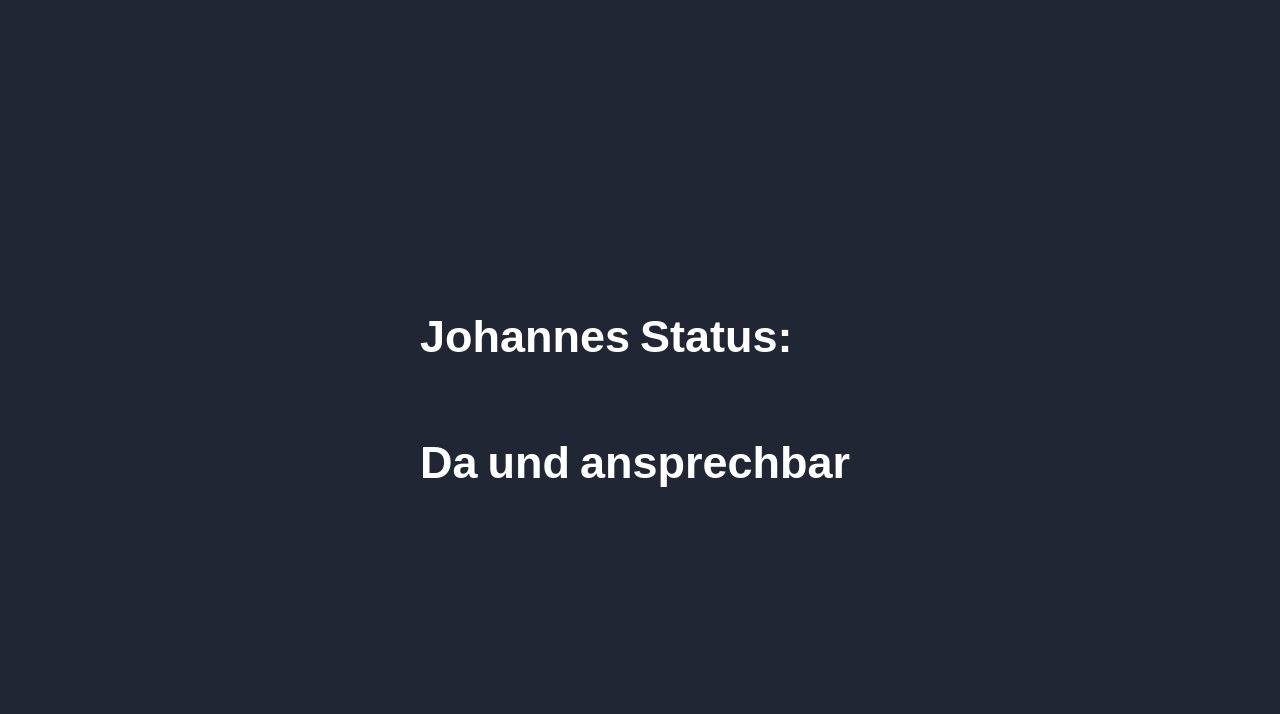
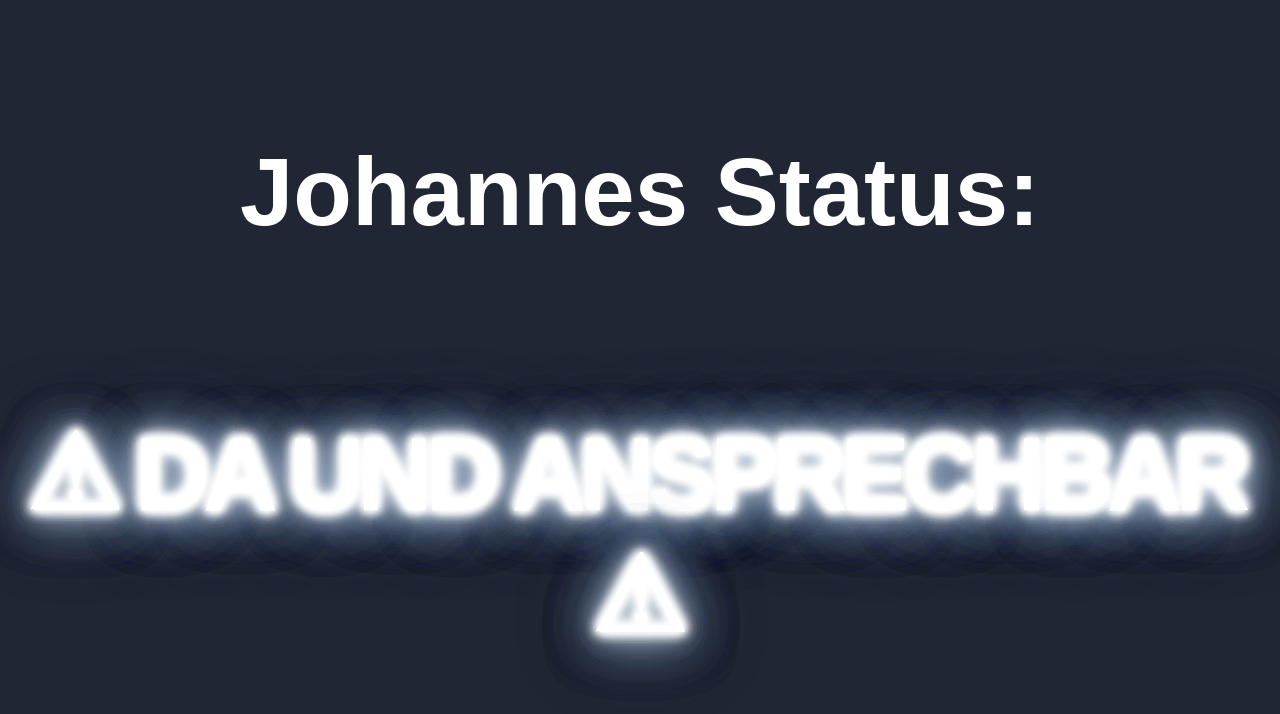
Before and after one commit to computerextra/statusDisplay, a React (Vite) app: page / in a window 1280 px wide. Shown: the top 714 px of the page. Built offline with nearby package versions, Linux system fonts and the light colour scheme.

Commit message:
Einmal neu

```diff
--- a/src/Afk.tsx
+++ b/src/Afk.tsx
@@ -1,5 +1,9 @@
 import Text from "./Components/Text";
 
 export default function Afk() {
-  return <Text text="Weg" />;
+  return (
+    <>
+      <Text text="⚠ Weg ⚠" />
+    </>
+  );
 }
--- a/src/Components/Text.tsx
+++ b/src/Components/Text.tsx
@@ -1,23 +1,9 @@
-import { useEffect } from "react";
-
 export default function Text({ text }: { text: string }) {
-  useEffect(() => {
-    const glitch = document.querySelector(".glitch");
-    if (glitch == null) return;
-
-    setInterval(() => {
-      glitch.classList.toggle("glitch--v1");
-      setTimeout(() => {
-        glitch.classList.toggle("glitch--v2");
-      }, 1000);
-    }, 5000);
-  }, []);
-
   return (
     <>
       <h2
         data-text={text.split("").reverse().join("")}
-        className="glitch glitch--v1"
+        className="area"
         style={{ paddingRight: "10px" }}
       >
         {text}
--- a/src/Components/text.css
+++ /dev/null
@@ -1,298 +0,0 @@
-body {
-  background: black;
-  font-family: "Oswald", sans-serif;
-  font-style: italic;
-}
-
-.container {
-  position: absolute;
-  transform: translate(-50%, -50%);
-  top: 40%;
-  left: 50%;
-}
-
-.glitch,
-.glow {
-  color: #dfbfbf;
-  position: relative;
-  font-size: 9vw;
-  animation: glitch 5s 5s infinite;
-}
-
-.glitch::before,
-.glow::before {
-  content: attr(data-text);
-  position: absolute;
-  left: -2px;
-  text-shadow: -5px 0 magenta;
-  background: black;
-  overflow: hidden;
-  top: 0;
-  animation: noise-1 3s linear infinite alternate-reverse,
-    glitch 5s 5.05s infinite;
-}
-
-.glitch::after,
-.glow::after {
-  content: attr(data-text);
-  position: absolute;
-  left: 2px;
-  text-shadow: -5px 0 lightgreen;
-  background: black;
-  overflow: hidden;
-  top: 0;
-  animation: noise-2 3s linear infinite alternate-reverse, glitch 5s 5s infinite;
-}
-
-@keyframes glitch {
-  1% {
-    transform: rotateX(10deg) skewX(90deg);
-  }
-  2% {
-    transform: rotateX(0deg) skewX(0deg);
-  }
-}
-@keyframes noise-1 {
-  3.3333333333% {
-    clip-path: inset(7px 0 69px 0);
-  }
-  6.6666666667% {
-    clip-path: inset(31px 0 22px 0);
-  }
-  10% {
-    clip-path: inset(25px 0 15px 0);
-  }
-  13.3333333333% {
-    clip-path: inset(3px 0 94px 0);
-  }
-  16.6666666667% {
-    clip-path: inset(71px 0 3px 0);
-  }
-  20% {
-    clip-path: inset(13px 0 20px 0);
-  }
-  23.3333333333% {
-    clip-path: inset(93px 0 1px 0);
-  }
-  26.6666666667% {
-    clip-path: inset(76px 0 7px 0);
-  }
-  30% {
-    clip-path: inset(81px 0 15px 0);
-  }
-  33.3333333333% {
-    clip-path: inset(70px 0 22px 0);
-  }
-  36.6666666667% {
-    clip-path: inset(86px 0 14px 0);
-  }
-  40% {
-    clip-path: inset(35px 0 61px 0);
-  }
-  43.3333333333% {
-    clip-path: inset(7px 0 55px 0);
-  }
-  46.6666666667% {
-    clip-path: inset(96px 0 1px 0);
-  }
-  50% {
-    clip-path: inset(73px 0 18px 0);
-  }
-  53.3333333333% {
-    clip-path: inset(6px 0 91px 0);
-  }
-  56.6666666667% {
-    clip-path: inset(22px 0 46px 0);
-  }
-  60% {
-    clip-path: inset(46px 0 5px 0);
-  }
-  63.3333333333% {
-    clip-path: inset(64px 0 32px 0);
-  }
-  66.6666666667% {
-    clip-path: inset(83px 0 13px 0);
-  }
-  70% {
-    clip-path: inset(11px 0 88px 0);
-  }
-  73.3333333333% {
-    clip-path: inset(13px 0 64px 0);
-  }
-  76.6666666667% {
-    clip-path: inset(47px 0 30px 0);
-  }
-  80% {
-    clip-path: inset(61px 0 39px 0);
-  }
-  83.3333333333% {
-    clip-path: inset(73px 0 7px 0);
-  }
-  86.6666666667% {
-    clip-path: inset(57px 0 20px 0);
-  }
-  90% {
-    clip-path: inset(35px 0 49px 0);
-  }
-  93.3333333333% {
-    clip-path: inset(97px 0 4px 0);
-  }
-  96.6666666667% {
-    clip-path: inset(49px 0 18px 0);
-  }
-  100% {
-    clip-path: inset(74px 0 17px 0);
-  }
-}
-@keyframes noise-2 {
-  0% {
-    clip-path: inset(28px 0 36px 0);
-  }
-  3.3333333333% {
-    clip-path: inset(38px 0 17px 0);
-  }
-  6.6666666667% {
-    clip-path: inset(89px 0 2px 0);
-  }
-  10% {
-    clip-path: inset(4px 0 51px 0);
-  }
-  13.3333333333% {
-    clip-path: inset(23px 0 21px 0);
-  }
-  16.6666666667% {
-    clip-path: inset(85px 0 4px 0);
-  }
-  20% {
-    clip-path: inset(58px 0 27px 0);
-  }
-  23.3333333333% {
-    clip-path: inset(67px 0 17px 0);
-  }
-  26.6666666667% {
-    clip-path: inset(56px 0 1px 0);
-  }
-  30% {
-    clip-path: inset(88px 0 10px 0);
-  }
-  33.3333333333% {
-    clip-path: inset(20px 0 4px 0);
-  }
-  36.6666666667% {
-    clip-path: inset(17px 0 33px 0);
-  }
-  40% {
-    clip-path: inset(1px 0 80px 0);
-  }
-  43.3333333333% {
-    clip-path: inset(75px 0 14px 0);
-  }
-  46.6666666667% {
-    clip-path: inset(37px 0 22px 0);
-  }
-  50% {
-    clip-path: inset(42px 0 59px 0);
-  }
-  53.3333333333% {
-    clip-path: inset(37px 0 17px 0);
-  }
-  56.6666666667% {
-    clip-path: inset(8px 0 70px 0);
-  }
-  60% {
-    clip-path: inset(35px 0 53px 0);
-  }
-  63.3333333333% {
-    clip-path: inset(7px 0 42px 0);
-  }
-  66.6666666667% {
-    clip-path: inset(48px 0 23px 0);
-  }
-  70% {
-    clip-path: inset(23px 0 65px 0);
-  }
-  73.3333333333% {
-    clip-path: inset(77px 0 8px 0);
-  }
-  76.6666666667% {
-    clip-path: inset(47px 0 51px 0);
-  }
-  80% {
-    clip-path: inset(80px 0 2px 0);
-  }
-  83.3333333333% {
-    clip-path: inset(77px 0 12px 0);
-  }
-  86.6666666667% {
-    clip-path: inset(64px 0 7px 0);
-  }
-  90% {
-    clip-path: inset(66px 0 29px 0);
-  }
-  93.3333333333% {
-    clip-path: inset(75px 0 12px 0);
-  }
-  96.6666666667% {
-    clip-path: inset(10px 0 90px 0);
-  }
-  100% {
-    clip-path: inset(48px 0 2px 0);
-  }
-}
-.scanlines {
-  overflow: hidden;
-  mix-blend-mode: difference;
-}
-
-.scanlines::before {
-  content: "";
-  position: absolute;
-  width: 100%;
-  height: 100%;
-  top: 0;
-  left: 0;
-  background: repeating-linear-gradient(
-    to bottom,
-    transparent 0%,
-    rgba(255, 255, 255, 0.05) 0.5%,
-    transparent 1%
-  );
-  animation: fudge 7s ease-in-out alternate infinite;
-}
-
-@keyframes fudge {
-  from {
-    transform: translate(0px, 0px);
-  }
-  to {
-    transform: translate(0px, 2%);
-  }
-}
-.glow {
-  text-shadow: 0 0 1000px #dfbfbf;
-  color: transparent;
-  position: absolute;
-  top: 0;
-}
-
-.subtitle {
-  font-family: Arial, Helvetica, sans-serif;
-  font-weight: 100;
-  font-size: 0.8vw;
-  color: rgba(165, 141, 141, 0.4);
-  text-transform: uppercase;
-  letter-spacing: 1em;
-  text-align: center;
-  position: absolute;
-  left: 17%;
-  animation: glitch-2 5s 5.02s infinite;
-}
-
-@keyframes glitch-2 {
-  1% {
-    transform: rotateX(10deg) skewX(70deg);
-  }
-  2% {
-    transform: rotateX(0deg) skewX(0deg);
-  }
-}
--- a/src/Da.tsx
+++ b/src/Da.tsx
@@ -1,11 +1,5 @@
 import Text from "./Components/Text";
 
 export default function Da() {
-  return (
-    <div style={{ display: "flex" }}>
-      <Text text="Da" />
-      <Text text="und" />
-      <Text text="ansprechbar" />
-    </div>
-  );
+  return <Text text="⚠ Da und ansprechbar ⚠" />;
 }
--- a/src/Dnd.tsx
+++ b/src/Dnd.tsx
@@ -1,9 +1,5 @@
 import Text from "./Components/Text";
 
 export default function Dnd() {
-  return (
-    <div style={{ display: "flex" }}>
-      <Text text="Beschäftigt" />
-    </div>
-  );
+  return <Text text="⚠ Beschäftigt ⚠" />;
 }
--- a/src/Essen.tsx
+++ b/src/Essen.tsx
@@ -1,9 +1,5 @@
 import Text from "./Components/Text";
 
 export default function Essen() {
-  return (
-    <div style={{ display: "flex" }}>
-      <Text text="Essen" />
-    </div>
-  );
+  return <Text text="⚠ Essen ⚠" />;
 }
--- a/src/Rauchen.tsx
+++ b/src/Rauchen.tsx
@@ -1,9 +1,5 @@
 import Text from "./Components/Text";
 
 export default function Rauchen() {
-  return (
-    <div style={{ display: "flex" }}>
-      <Text text="Rauchen" />
-    </div>
-  );
+  return <Text text="⚠ Rauchen ⚠" />;
 }
--- a/src/Tel.tsx
+++ b/src/Tel.tsx
@@ -1,9 +1,5 @@
 import Text from "./Components/Text";
 
 export default function Tel() {
-  return (
-    <div style={{ display: "flex" }}>
-      <Text text="Telefonieren" />
-    </div>
-  );
+  return <Text text="⚠ Telefonieren ⚠" />;
 }
--- a/src/index.css
+++ b/src/index.css
@@ -7,156 +7,47 @@ html {
   font-family: "Montserrat", sans-serif;
 }
 
-.glitch {
-  color: #fff;
-  position: relative;
-  color: #fff;
-  mix-blend-mode: lighten;
-  font-size: 45px;
-}
-.glitch--v1:before {
-  -webkit-animation: glitch--v2 2.2s linear;
-  animation: glitch--v2 2.2s linear;
-  -webkit-animation-iteration-count: infinite;
-  animation-iteration-count: infinite;
-  -webkit-animation-delay: 0.115s;
-  animation-delay: 0.115s;
-}
-.glitch--v1:after {
-  -webkit-animation: glitch-anim-1 2s linear;
-  animation: glitch-anim-1 2s linear;
-  -webkit-animation-iteration-count: infinite;
-  animation-iteration-count: infinite;
-  -webkit-animation-delay: 0.055s;
-  animation-delay: 0.055s;
-}
-.glitch--v2:before {
-  -webkit-animation: glitch-anim-1 1.4s ease;
-  animation: glitch-anim-2 1.4s ease;
-  -webkit-animation-iteration-count: infinite;
-  animation-iteration-count: infinite;
-  -webkit-animation-delay: 0.315s;
-  animation-delay: 0.315s;
-}
-.glitch--v2:after {
-  -webkit-animation: glitch--v2 1.2s linear;
-  animation: glitch--v2 1.2s linear;
-  -webkit-animation-iteration-count: infinite;
-  animation-iteration-count: infinite;
-  -webkit-animation-delay: 0.55s;
-  animation-delay: 0.55s;
-}
-.glitch:after,
-.glitch:before {
-  font-size: 45px;
-  content: attr(data-text);
-  position: absolute;
-  top: 0;
-  width: 100%;
-  background: #000;
-  clip: rect(0, 0, 0, 0);
-}
-.glitch:before {
-  left: -2px;
-  text-shadow: 3px 0 rgba(252, 77, 122, 0.75);
-}
-.glitch:after {
-  left: 2px;
-  text-shadow: -3px 0 rgba(51, 60, 255, 0.8);
+.container {
+  display: flex;
+  flex-direction: column;
+  justify-items: center;
+  justify-content: center;
+  align-items: center;
 }
 
-@-webkit-keyframes glitch--v2 {
-  0% {
-    clip: rect(9px, 9999px, 11px, 0);
-  }
-  15% {
-    clip: rect(11px, 9999px, 38px, 0);
-  }
-  30% {
-    clip: rect(1px, 9999px, 26px, 0);
-  }
-  50% {
-    clip: rect(0, 0, 0, 0);
-  }
-  70% {
-    clip: rect(23px, 9999px, 36px, 0);
-  }
-  80% {
-    clip: rect(0, 0, 0, 0);
-  }
-  100% {
-    clip: rect(9px, 9999px, 11px, 0);
+.area {
+  text-align: center;
+  font-size: 6.5em;
+  color: #fff;
+  letter-spacing: -7px;
+  font-weight: 700;
+  text-transform: uppercase;
+  animation: blur 0.75s ease-out infinite;
+  text-shadow:
+    0px 0px 5px #fff,
+    0px 0px 7px #fff;
+}
+
+@keyframes blur {
+  from {
+    text-shadow:
+      0px 0px 10px #fff,
+      0px 0px 10px #fff,
+      0px 0px 25px #fff,
+      0px 0px 25px #fff,
+      0px 0px 25px #fff,
+      0px 0px 25px #fff,
+      0px 0px 25px #fff,
+      0px 0px 25px #fff,
+      0px 0px 50px #fff,
+      0px 0px 50px #fff,
+      0px 0px 50px #7b96b8,
+      0px 0px 150px #7b96b8,
+      0px 10px 100px #7b96b8,
+      0px 10px 100px #7b96b8,
+      0px 10px 100px #7b96b8,
+      0px 10px 100px #7b96b8,
+      0px -10px 100px #7b96b8,
+      0px -10px 100px #7b96b8;
   }
 }
-
-@keyframes glitch--v2 {
-  0% {
-    clip: rect(9px, 9999px, 11px, 0);
-  }
-  15% {
-    clip: rect(11px, 9999px, 38px, 0);
-  }
-  30% {
-    clip: rect(1px, 9999px, 26px, 0);
-  }
-  50% {
-    clip: rect(0, 0, 0, 0);
-  }
-  70% {
-    clip: rect(23px, 9999px, 36px, 0);
-  }
-  80% {
-    clip: rect(0, 0, 0, 0);
-  }
-  100% {
-    clip: rect(9px, 9999px, 11px, 0);
-  }
-}
-@-webkit-keyframes glitch-anim-1 {
-  0% {
-    top: 4px;
-    left: 3px;
-    clip: rect(36px, 9999px, 44px, 0);
-  }
-  20% {
-    clip: rect(42px, 9999px, 147px, 0);
-  }
-  40% {
-    clip: rect(4px, 9999px, 100px, 0);
-  }
-  60% {
-    clip: rect(71px, 9999px, 108px, 0);
-  }
-  80% {
-    clip: rect(90px, 9999px, 140px, 0);
-  }
-  100% {
-    top: 1px;
-    left: 0;
-    clip: rect(128px, 9999px, 78px, 0);
-  }
-}
-@keyframes glitch-anim-1 {
-  0% {
-    top: 4px;
-    left: 3px;
-    clip: rect(36px, 9999px, 44px, 0);
-  }
-  20% {
-    clip: rect(42px, 9999px, 147px, 0);
-  }
-  40% {
-    clip: rect(4px, 9999px, 100px, 0);
-  }
-  60% {
-    clip: rect(71px, 9999px, 108px, 0);
-  }
-  80% {
-    clip: rect(90px, 9999px, 140px, 0);
-  }
-  100% {
-    top: 1px;
-    left: 0;
-    clip: rect(128px, 9999px, 78px, 0);
-  }
-}
--- a/src/main.tsx
+++ b/src/main.tsx
@@ -2,7 +2,6 @@ import React from "react";
 import ReactDOM from "react-dom/client";
 import { BrowserRouter, Route, Routes } from "react-router-dom";
 import Afk from "./Afk.tsx";
-import Text from "./Components/Text.tsx";
 import Da from "./Da.tsx";
 import Dnd from "./Dnd.tsx";
 import Essen from "./Essen.tsx";
@@ -14,10 +13,7 @@ ReactDOM.createRoot(document.getElementById("root")!).render(
   <React.StrictMode>
     <BrowserRouter>
       <div className="container">
-        <div style={{ display: "flex" }}>
-          <Text text="Johannes" />
-          <Text text="Status:" />
-        </div>
+        <h2 style={{ fontSize: "6rem", color: "white" }}>Johannes Status:</h2>
 
         <Routes>
           <Route path="/" element={<Da />} />
@@ -31,5 +27,5 @@ ReactDOM.createRoot(document.getElementById("root")!).render(
       </div>
       <div className="scanlines"></div>
     </BrowserRouter>
-  </React.StrictMode>
+  </React.StrictMode>,
 );
```
Also changed, not shown: 1 other file (tests, documents, lock files or other folders).
